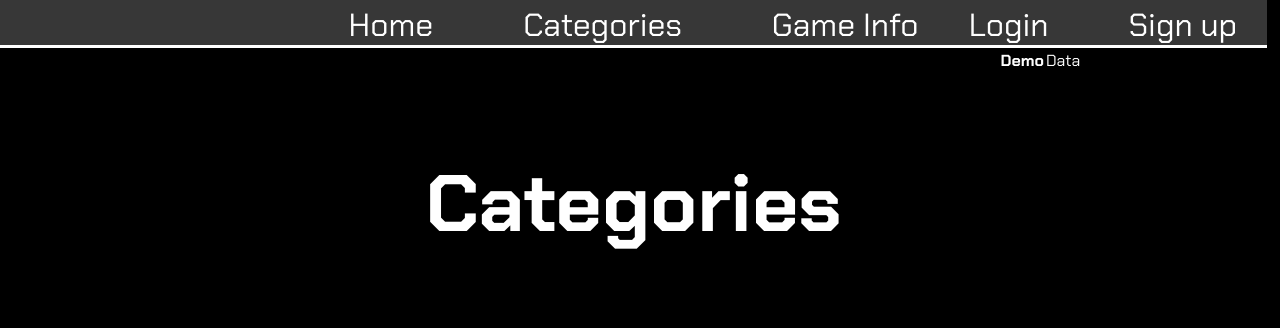
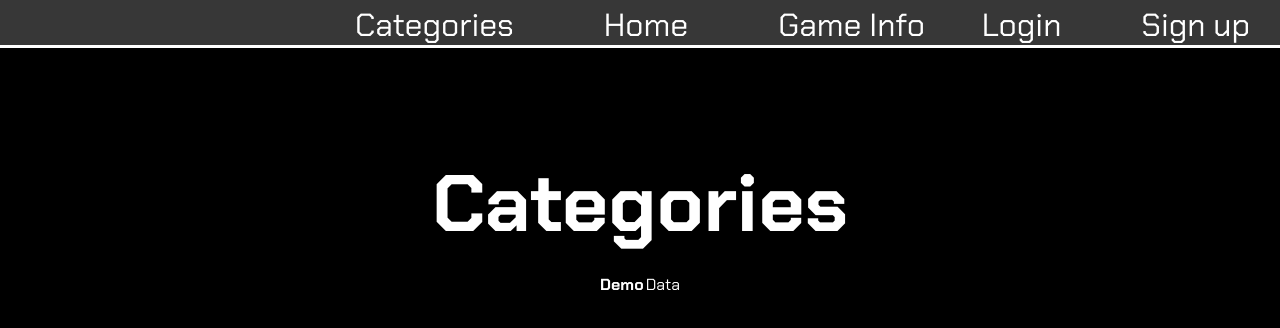
Before and after one commit to HVHS-TECH/website-project-charlesg008, a plain HTML site: page Categories/categories.html in a window 1280 px wide. Drawn offline with Linux system fonts and the light colour scheme.

Commit message:
very basic categories page done

```diff
--- a/Categories/categories.css
+++ b/Categories/categories.css
@@ -6,7 +6,7 @@
 
 .categoriesGrid{
     display: grid;
-    grid-template-columns: 21% 57% 21%;
+    grid-template-columns: 21% 21% 16% 21% 21%;
     grid-template-rows: 3em 13em 50em;
 }
 body{
@@ -33,15 +33,14 @@ nav{
 .categoriesNav{
     width: 100%;
     list-style: none;
-    grid-column: 1/ span 3;
+    grid-column: 1/ span 6;
     grid-row: 1/ span 1;
 }
 
 .heroText{
     background-color: black;
-    grid-column: 2/ span 1;
+    grid-column: 2/ span 3;
     text-align: center;
-
 }
 
 .heroText h1{
@@ -53,8 +52,10 @@ nav{
 
 .categoriesTable{
     background-color: black;
-    grid-column: 1/span 3;
+    grid-column: 1/span 6;
     grid-row: 3/ span 1;
+    text-align: center;
+    margin: 1rem auto ;
 
 }
 .desktopMenu{
--- a/Categories/categories.html
+++ b/Categories/categories.html
@@ -30,8 +30,8 @@
                 </ul>
                 <div class="desktopMenu">
                 <ul class="navCentre">
+                    <li><a href='../Categories/categories.html'>Categories</a></li>
                     <li><a href='../Homepage/homepage.html'>Home</a></li>
-                    <li><a href='../Categories/categories.html'>Categories</a></li>
                     <li><a href='../Game Info/gameInfo.html'>Game Info</a></li>
                 </ul>
                 <ul class="navRight">
@@ -48,7 +48,7 @@
             <h1>Categories</h1>
 
     </div>
-    <div class="CategoriesTable">
+    <div class="categoriesTable">
         <table class="mainTable">
             <tr>
                 <th>Demo</th>
```
Also changed, not shown: Homepage/homepage.html (+1 -1 lines).
